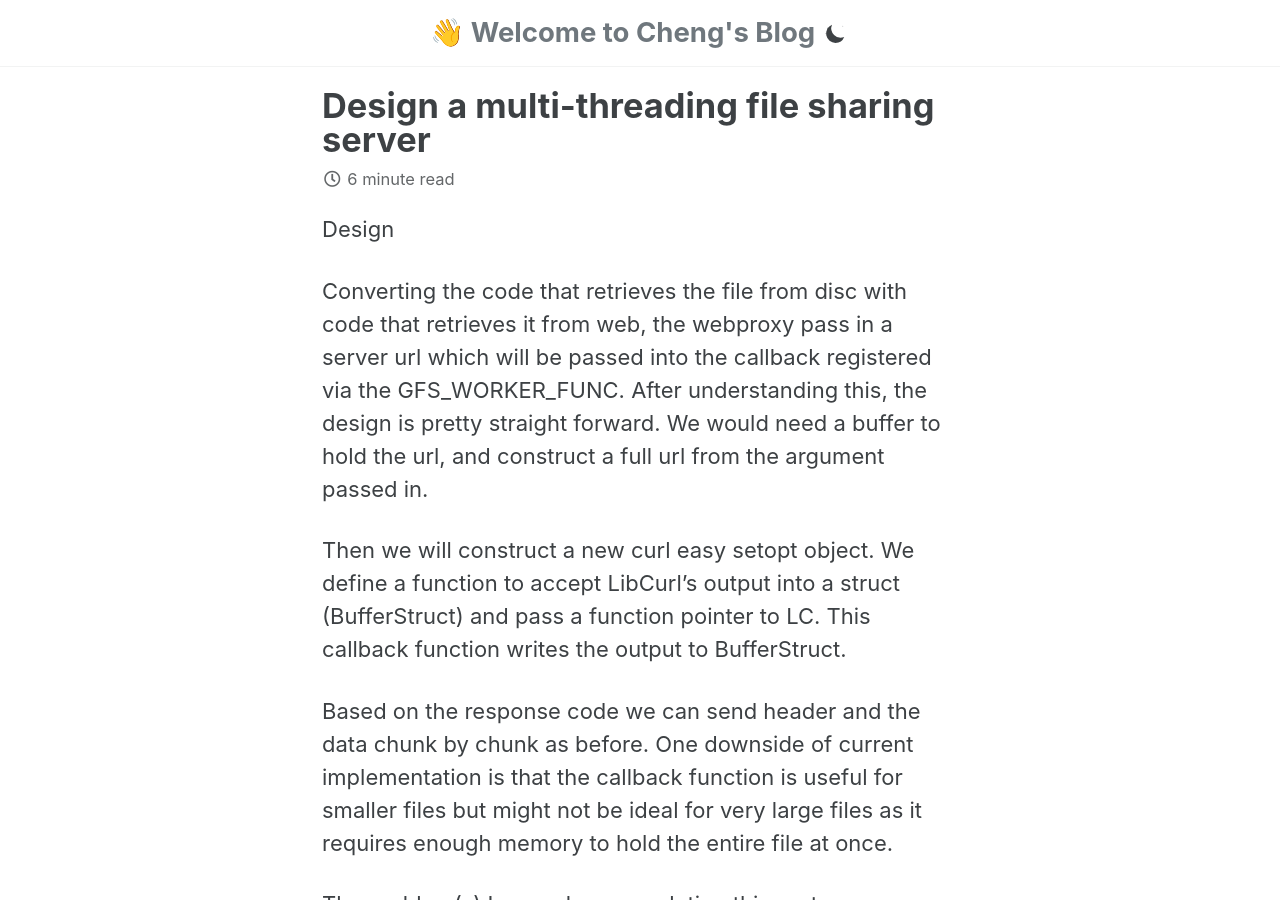
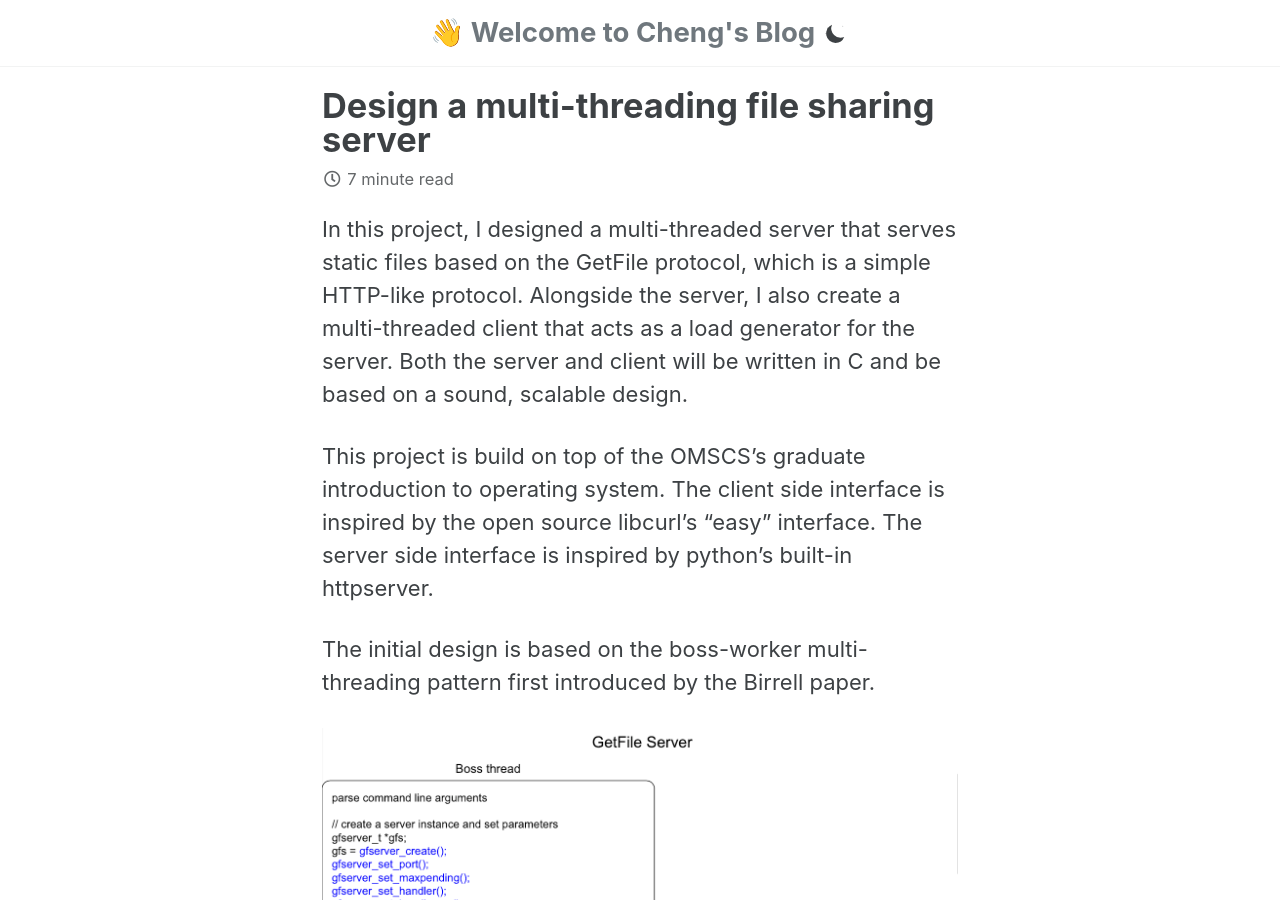
Before and after one commit to ChengQu29/ChengQu.github.io, a Jekyll site: the page built from _posts/2025-09-27-my-third-post.md, in a window 1280 px wide and 900 px high. Built offline with Jekyll 4.4.1, drawn with Linux system fonts in a browser that asks for light colours; cached includes are drawn as plain includes; some of the changed text lies outside the part shown.

Commit message:
3rd post

```diff
--- a/_posts/2025-09-27-my-third-post.md
+++ b/_posts/2025-09-27-my-third-post.md
@@ -7,9 +7,15 @@ categories: [blog]
 tags: [multi-threading]
 ---
 
-Design
+In this project, I designed a multi-threaded server that serves static files based on the GetFile protocol, which is a simple HTTP-like protocol. Alongside the server,  I also create a multi-threaded client that acts as a load generator for the server. Both the server and client will be written in C and be based on a sound, scalable design.
 
-Converting the code that retrieves the file from disc with code that retrieves it from web, the webproxy pass in a server url which will be passed into the callback registered via the GFS_WORKER_FUNC. After understanding this, the design is pretty straight forward. We would need a buffer to hold the url, and construct a full url from the argument passed in.
+This project is build on top of the OMSCS's graduate introduction to operating system. The client side interface is inspired by the open source libcurl's "easy" interface. The server side interface is inspired by python's built-in httpserver.
+
+The initial design is based on the boss-worker multi-threading pattern first introduced by the Birrell paper.
+
+![Multi-threading client and server](/assets/images/multi-threading_server_and_client.png)
+
+Converting the code that retrieves the file from disc with code that retrieves it from web, the webproxy pass in a server url which will be passed into the callback registered via the GFS_WORKER_FUNC. We would need a buffer to hold the url, and construct a full url from the argument passed in.
 
 Then we will construct a new curl easy setopt object. We define a function to accept LibCurl’s output into a struct (BufferStruct) and pass a function pointer to LC. This callback function writes the output to BufferStruct.
 
@@ -28,10 +34,8 @@ Design:
 
 Multithreaded proxy will interreact with multithreaded cache processes located on the same physical machine. Each of the request received by A worker of the proxy need to be relay over to the cache, the cache need to respond to request with the file content with the specific requirement that file transfer must be performed using shared memory and only one shared memory segment need to be used for a file transfer.
 
-The design diagram for major components:
-
-
-
+Here is the design diagram for major components:
+![File Server Design](/assets/images/file_server_design.png)
 
 The first important design choice is the separation of data channel and communication channel.  Use the shared memory only for storing file content and pass the request via message queue. The separation has many benefits, first and foremost is the simplicity compared with only using shared memory for both storing file and pass request.  The shared memory would require complex coordination. Both cache and proxy worker need to take turns to write and read to it, because it’s sending data in chunks. It will reduce complexity if we can separate request passing functionality. Secondly, because the request needs to make its way from proxy to cache in one direction only, it makes sense to use a message queue for that.
 
```
Also changed, not shown: _posts/2025-09-27-my-first-post.md (+1 -1 lines), _posts/2025-09-27-my-second-post.md (+1 -1 lines), assets/images/file_server_design.png (added), assets/images/multi-threading_server_and_client.png (added).
